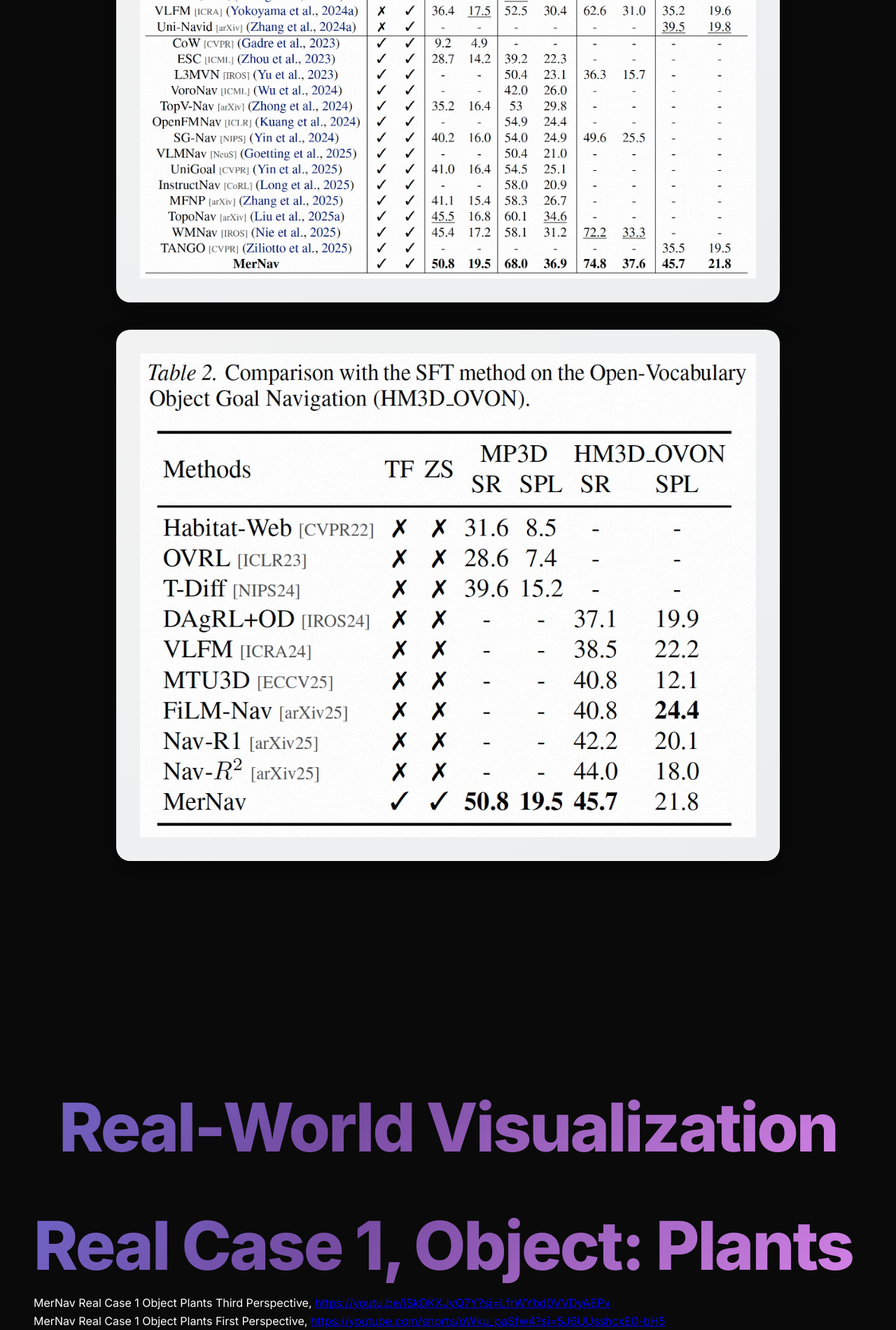
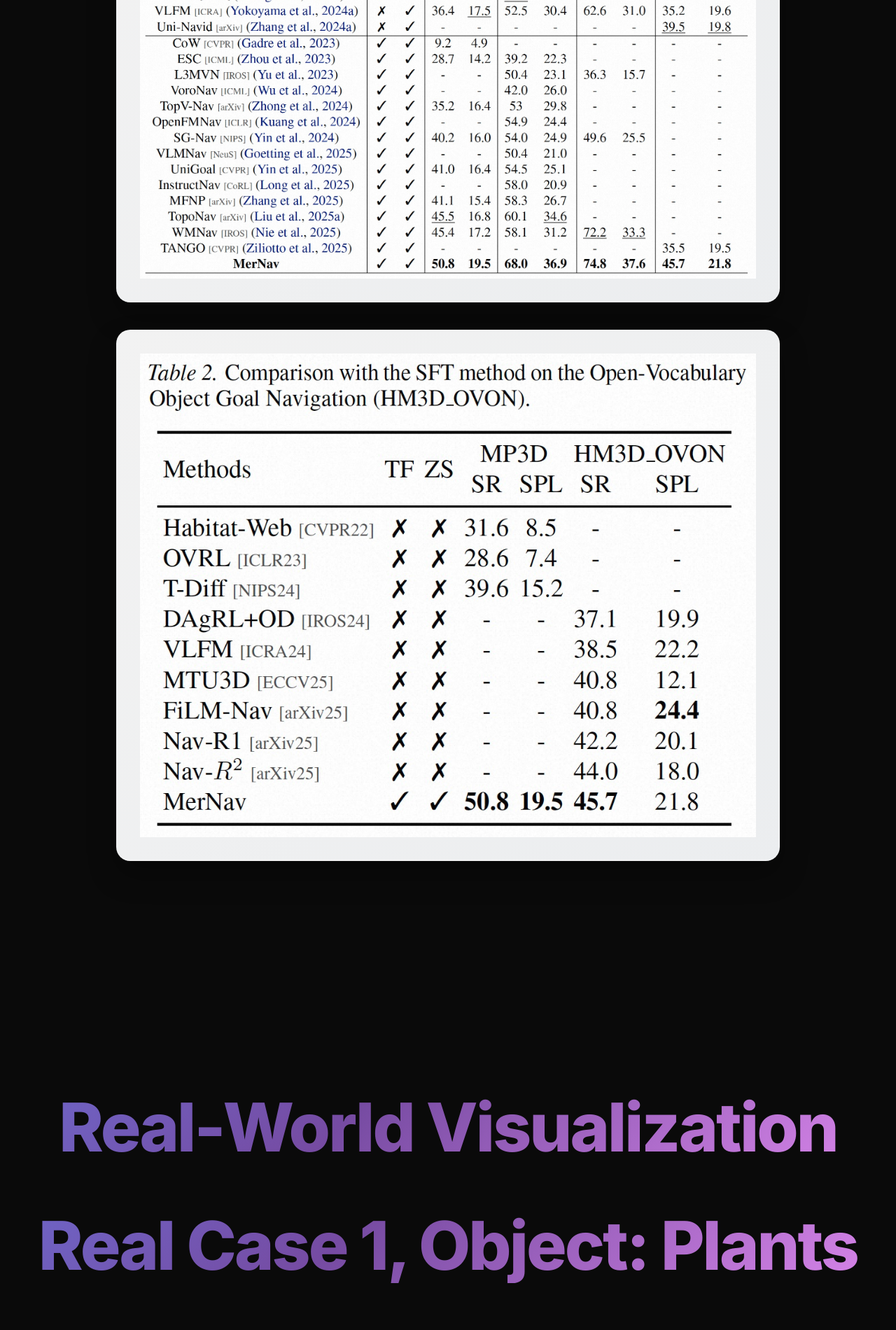
Before and after one commit to QiDekang/MerNav.github.io, a Jekyll site: the page built from PosterCraft.md, in a window 1280 px wide. Shown: the part 2319-4219 px from the top of the page at 70% size. Built offline with Jekyll 4.4.1, drawn with Linux system fonts in a browser that asks for light colours; grey boxes are pictures that could not be loaded.

Commit message:
Update PosterCraft.md

```diff
--- a/PosterCraft.md
+++ b/PosterCraft.md
@@ -167,7 +167,10 @@ anomalies or deviations, triggers corresponding corrective modes to rectify beha
         <div class="overview-header">
             <h2 class="overview-title">Real-World Visualization</h2>
         </div>
-        <h3 class="overview-title">Real Case 1, Object: Plants</h3>
+          <div class="overview-header">
+            <h3 class="overview-title">Real Case 1, Object: Plants</h3>
+        </div>
+
         <p class="label-text">MerNav Real Case 1 Object Plants Third Perspective, <a href="https://youtu.be/iSkDKXJyQ7Y?si=LfrWYhd0VVDyAEPv" target="_blank">https://youtu.be/iSkDKXJyQ7Y?si=LfrWYhd0VVDyAEPv</a></p>
         <p class="label-text">MerNav Real Case 1 Object Plants First Perspective, <a href="https://youtube.com/shorts/oWku_paSfw4?si=5J6UUsshcxE0-bH5" target="_blank">https://youtube.com/shorts/oWku_paSfw4?si=5J6UUsshcxE0-bH5</a></p>
 
@@ -190,7 +193,10 @@ anomalies or deviations, triggers corresponding corrective modes to rectify beha
             <img src="https://raw.githubusercontent.com/QiDekang/MerNav.github.io/main/images/real_case/palnt/TopDown/step_3_voxel_map_chosen.png" style="width: 48% !important; height: auto;">
         </div>
 
-         <h3 class="overview-title">Real Case 2, Object: Football</h3>
+          <div class="overview-header">
+            <h3 class="overview-title">Real Case 2, Object: Football</h3>
+        </div>
+
         <p class="label-text">MerNav Real Case 2 Object Football Third Perspective, <a href="https://youtu.be/m3Nt2KkMI48?si=VtmrM67qMBHyzMQg" target="_blank">https://youtu.be/m3Nt2KkMI48?si=VtmrM67qMBHyzMQg</a></p>
         <p class="label-text">MerNav Real Case 2 Object Football First Perspective, <a href="https://youtube.com/shorts/6Mcuh3PoCm0?si=kq_KCG4oCsUjZu1b" target="_blank">https://youtube.com/shorts/6Mcuh3PoCm0?si=kq_KCG4oCsUjZu1b</a></p>
          <iframe width="560" height="315" src="https://www.youtube.com/embed/m3Nt2KkMI48?si=VtmrM67qMBHyzMQg" title="YouTube video player" frameborder="0" allow="accelerometer; autoplay; clipboard-write; encrypted-media; gyroscope; picture-in-picture; web-share" referrerpolicy="strict-origin-when-cross-origin" allowfullscreen></iframe>
```
